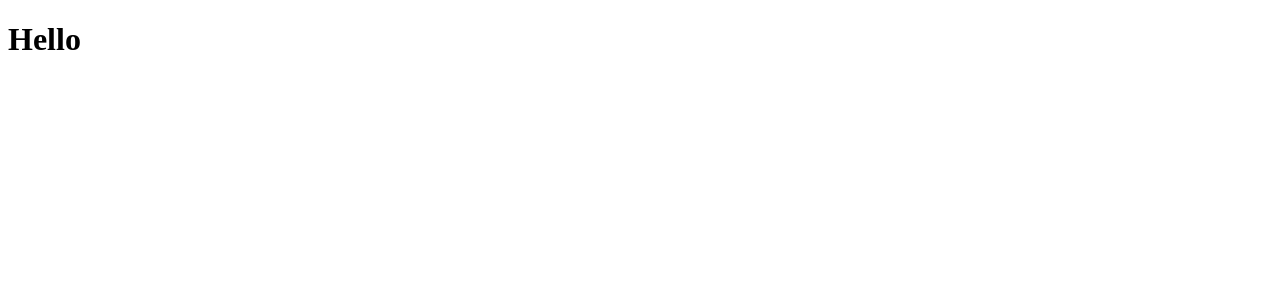
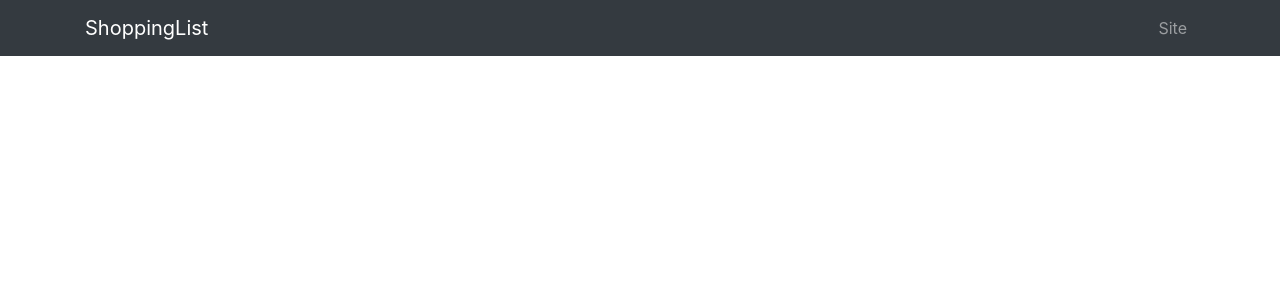
Before and after one commit to andikanugraha11/learn-mean-shopping-list, a React (Create React App) app in the folder front-end/: page / in a window 1280 px wide. Shown: the top 300 px of the page. Built offline with nearby package versions, Linux system fonts and the light colour scheme.

Commit message:
Create navbar component with reactstraps

```diff
--- a/front-end/src/App.js
+++ b/front-end/src/App.js
@@ -1,11 +1,14 @@
 import React, { Component } from 'react';
+import AppNavbar from './components/AppNavbar'
+
+import 'bootstrap/dist/css/bootstrap.min.css'
 import './App.css';
 
 class App extends Component {
   render() {
     return (
       <div className="App">
-        <h1>Hello</h1>
+        <AppNavbar/>
       </div>
     );
   }
--- /dev/null
+++ b/front-end/src/components/AppNavbar.js
@@ -0,0 +1,47 @@
+import React, {Component} from 'react';
+import {
+    Collapse,
+    Navbar,
+    NavbarToggler,
+    NavbarBrand,
+    Nav,
+    NavItem,
+    NavLink,
+    Container
+} from 'reactstrap';
+
+class AppNavbar extends Component {
+    state = {
+        isOpen: false
+    }
+
+    toggle = () => {
+        this.setState({
+            isOpen: !this.state.isOpen
+        });
+    }
+
+    render(){
+        return(
+            <div>
+            <Navbar color="dark" dark expand="sm" className="mb-5">
+                <Container>
+                    <NavbarBrand href="/">ShoppingList</NavbarBrand>
+                    <NavbarToggler onClick={this.toggle} />
+                    <Collapse isOpen={this.state.isOpen} navbar>
+                        <Nav className="ml-auto" navbar>
+                            <NavItem>
+                                <NavLink href="https://www.andika.id">Site</NavLink>
+                            </NavItem>
+                        </Nav>
+                    </Collapse>
+                </Container>
+            </Navbar>
+        </div>
+        );
+    }
+}
+
+
+
+export default AppNavbar;
```
